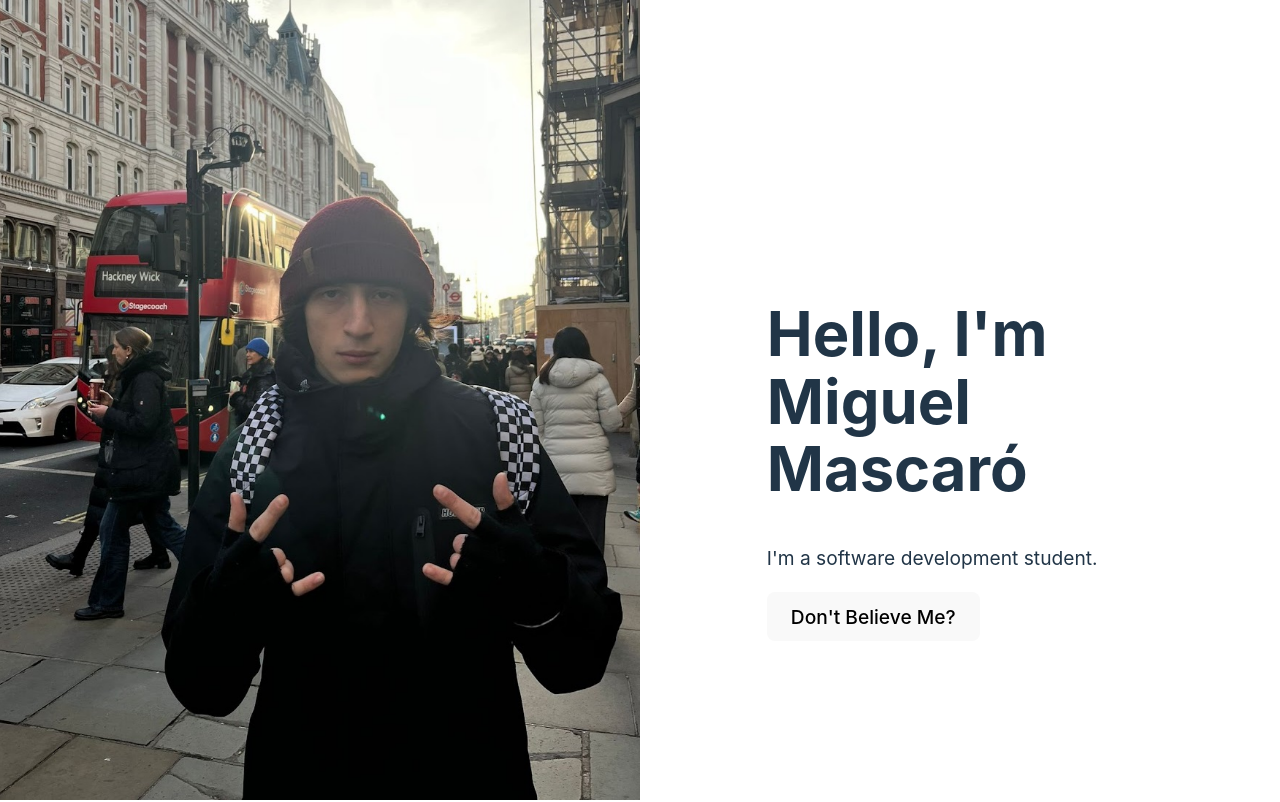
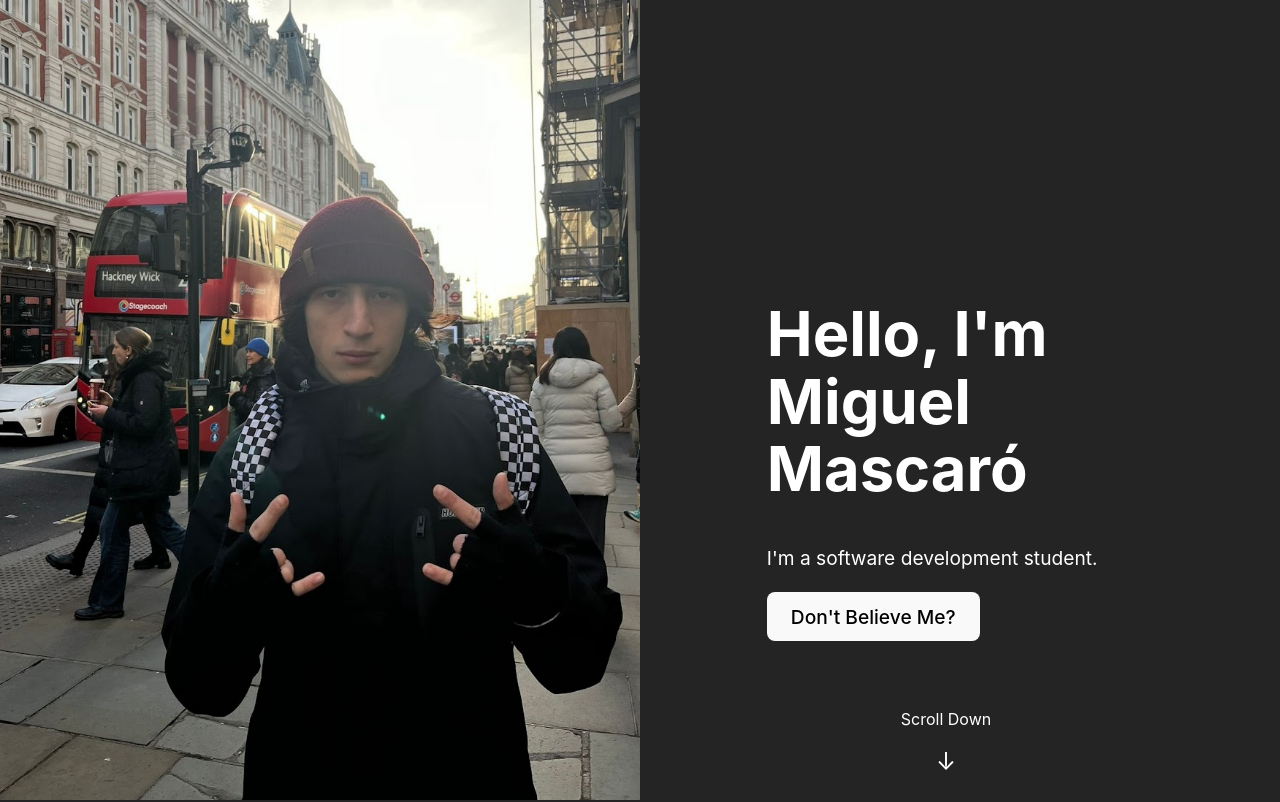
Before and after one commit to Pringles505/portfolio, a React (Vite) app: page / in a window 1280 px wide. Shown: the top 802 px of the page. Built offline with nearby package versions, Linux system fonts and the light colour scheme.

Commit message:
Select main colour scheme and add scroll down anim

```diff
--- a/src/App.scss
+++ b/src/App.scss
@@ -72,3 +72,29 @@
   border-color: #565cce;
   border-width: 1px;
 }
+
+.scroll-down {
+  position: absolute;
+  bottom: 120px;  // Moves it lower
+  left: 50%;
+  transform: translateX(-50%);
+  text-align: center;
+  font-size: 16px; // Larger text
+  color: #fff;
+  animation: bounce 1.5s infinite;
+}
+
+.scroll-down .arrow {
+  display: block;
+  font-size: 24px; // Larger arrow
+  margin-top: -3px; // Moves arrow closer to text
+}
+
+@keyframes bounce {
+  0%, 100% {
+    transform: translate(-50%, 0);
+  }
+  50% {
+    transform: translate(-50%, 5px);
+  }
+}
--- a/src/ProfileSection.jsx
+++ b/src/ProfileSection.jsx
@@ -35,7 +35,15 @@ function ProfileSection() {
         <div className="profile-text">
           <h1>Hello, I'm Miguel Mascaró</h1>
           <p>I'm a software development student.</p>
-          <button id="scrollButton" onClick={scrollToContent}>Don't Believe Me?</button>
+          <button id="scrollButton" onClick={scrollToContent}>
+            Don't Believe Me?
+          </button>
+
+          {/* Scroll Down Indicator */}
+          <div className="scroll-down">
+            <p>Scroll Down</p>
+            <span className="arrow">↓</span>
+          </div>
         </div>
       </div>
     </>
--- a/src/index.scss
+++ b/src/index.scss
@@ -5,12 +5,12 @@
 
   color-scheme: light dark;
   color: rgba(255, 255, 255, 0.87);
-  background-color: #242424;
 
   font-synthesis: none;
   text-rendering: optimizeLegibility;
   -webkit-font-smoothing: antialiased;
   -moz-osx-font-smoothing: grayscale;
+  background-color: #1a1a1a;
 
 }
 
@@ -24,13 +24,13 @@ a:hover {
 }
 
 body {
+  background-color: #242424;
   width: 100%;
   margin: 0;
   padding: 0;
   min-width: 320px;
   min-height: 100vh;
   overflow-x: hidden;
-
 }
 
 h1 {
@@ -45,7 +45,7 @@ button {
   font-size: 1em;
   font-weight: 500;
   font-family: inherit;
-  background-color: #1a1a1a;
+  background-color: black;
   cursor: pointer;
   transition: border-color 0.25s;
 }
@@ -97,16 +97,17 @@ button:focus-visible {
   background-size: cover; /* Fully covers screen */
   background-repeat: no-repeat;
   background-position: center;
-  z-index: -1; /* Sends it behind everything */
+  z-index: 1; /* Sends it behind everything */
 }
 
 .profile-text {
   width: 20%;
-  color: #213547;
+  color: white;
   font-size: 1.2rem;
   line-height: 1.5;
   text-align: left;
 }
+
 
 @media (max-width: 1024px) {
   .profile-text {
```
